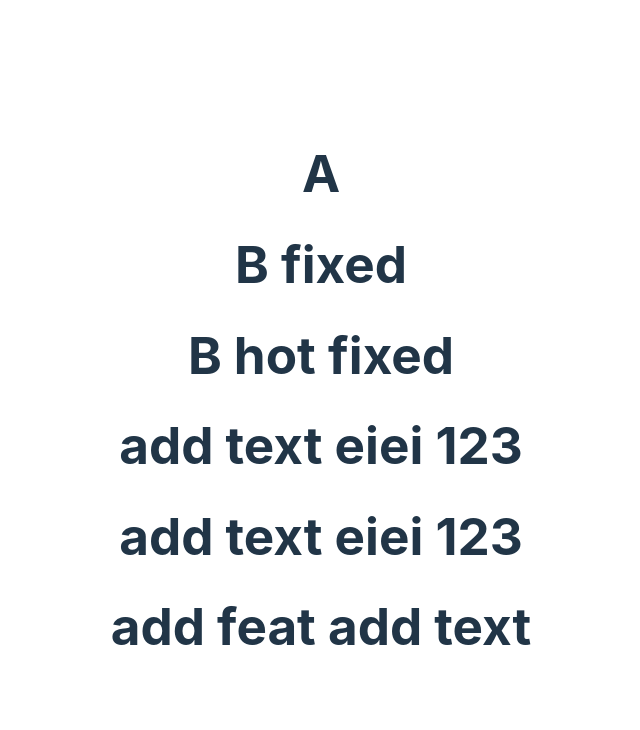
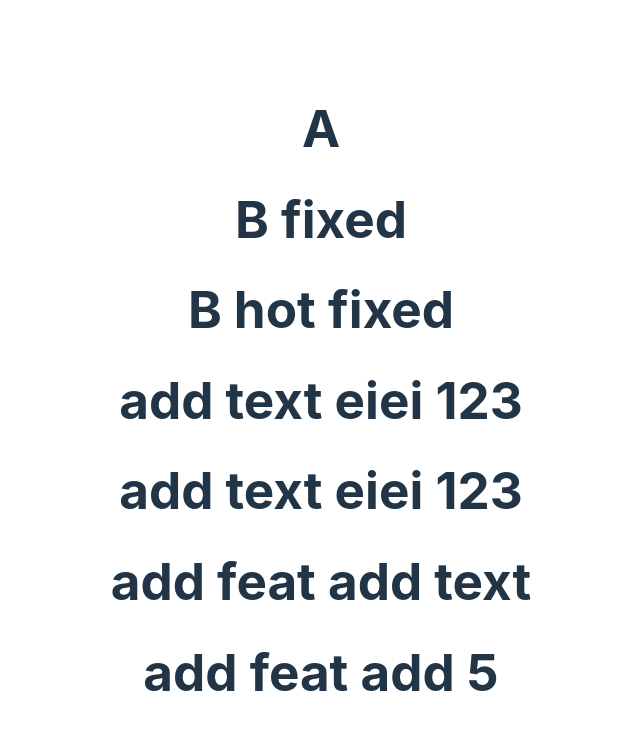
Before and after one commit to supakrit03/semantic-release-101, a React (Vite) app: page / in a window 1280 px wide. Shown: the top 730 px of the page, without its empty margins (319-959 px from the left). Built offline with nearby package versions, Linux system fonts and the light colour scheme.

Commit message:
feat: add text 5

```diff
--- a/src/App.tsx
+++ b/src/App.tsx
@@ -9,6 +9,7 @@ function App() {
       <h1>add text eiei 123</h1>
       <h1>add text eiei 123</h1>
       <h1>add feat add text</h1>
+      <h1>add feat add 5</h1>
     </>
   );
 }
```
